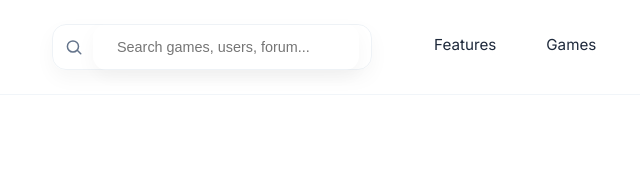
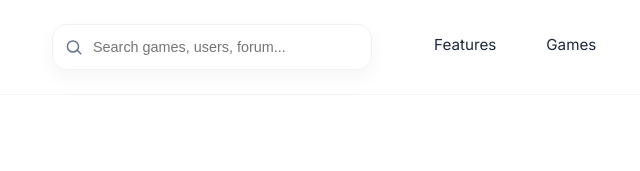
Before and after one commit to RealjOnel/MyGameList, a plain HTML site: page index.html in a window 1280 px wide. Shown: the top 171 px of the page, 251-891 px from the left. Drawn offline with Linux system fonts and the light colour scheme; grey boxes are pictures that could not be loaded.

Commit message:
visueller fix für Search

```diff
--- a/OtherPages/features.html
+++ b/OtherPages/features.html
@@ -23,6 +23,10 @@
     <div class="logo">
         <a href="../index.html">MY<span class="accent">GAMELIST</span></a>
     </div>
+
+    <div class="nav-search-slot" id="navSearchSlot"></div>
+
+
     <div class="nav-links">
         <a href="./features.html" class="nav-item">Features</a>
 
@@ -170,6 +174,7 @@
     <script src="../js/FeaturesPage/coloreffect.js"></script>
     <script src="../js/FeaturesPage/databaseeffect.js"></script>
     <script src="../js/global/storeuser.js"></script>
+    <script type="module" src="../js/global/nav-search.js"></script>
 
 </body>
 </html>
--- a/js/global/nav-search.js
+++ b/js/global/nav-search.js
@@ -49,7 +49,8 @@ function buildSearch(){
       <svg viewBox="0 0 24 24" fill="none" aria-hidden="true">
         <path d="M21 21l-4.3-4.3m1.3-5.4a7.4 7.4 0 11-14.8 0 7.4 7.4 0 0114.8 0z" stroke="currentColor" stroke-width="2" stroke-linecap="round"/>
       </svg>
-      <input id="globalSearchInput" class="search-input" type="text" placeholder="Search games, users, forum..." autocomplete="off" />
+      <input id="globalSearchInput" class="nav-search-field" type="text"
+       placeholder="Search games, users, forum..." autocomplete="off" />
     </div>
 
     <div class="nav-search-panel" hidden>
--- a/style.css
+++ b/style.css
@@ -291,7 +291,7 @@ html[data-auth="in"] #userMenu {
   align-items:center;
 }
 
-/* responsive: hide in navbar on small screens (optional) */
+/* responsive: hide in navbar on small screens */
 @media (max-width: 980px){
   .nav-search{ width: 240px; }
 }
@@ -321,8 +321,8 @@ html[data-auth="in"] #userMenu {
 
 .nav-search[data-variant="page"] .nav-search-panel{
   display: none !important;
-}
-
+  box-shadow: 0 8px 20px rgba(0,0,0,0.04);
+}
 
 /* Dropdown */
 
```
